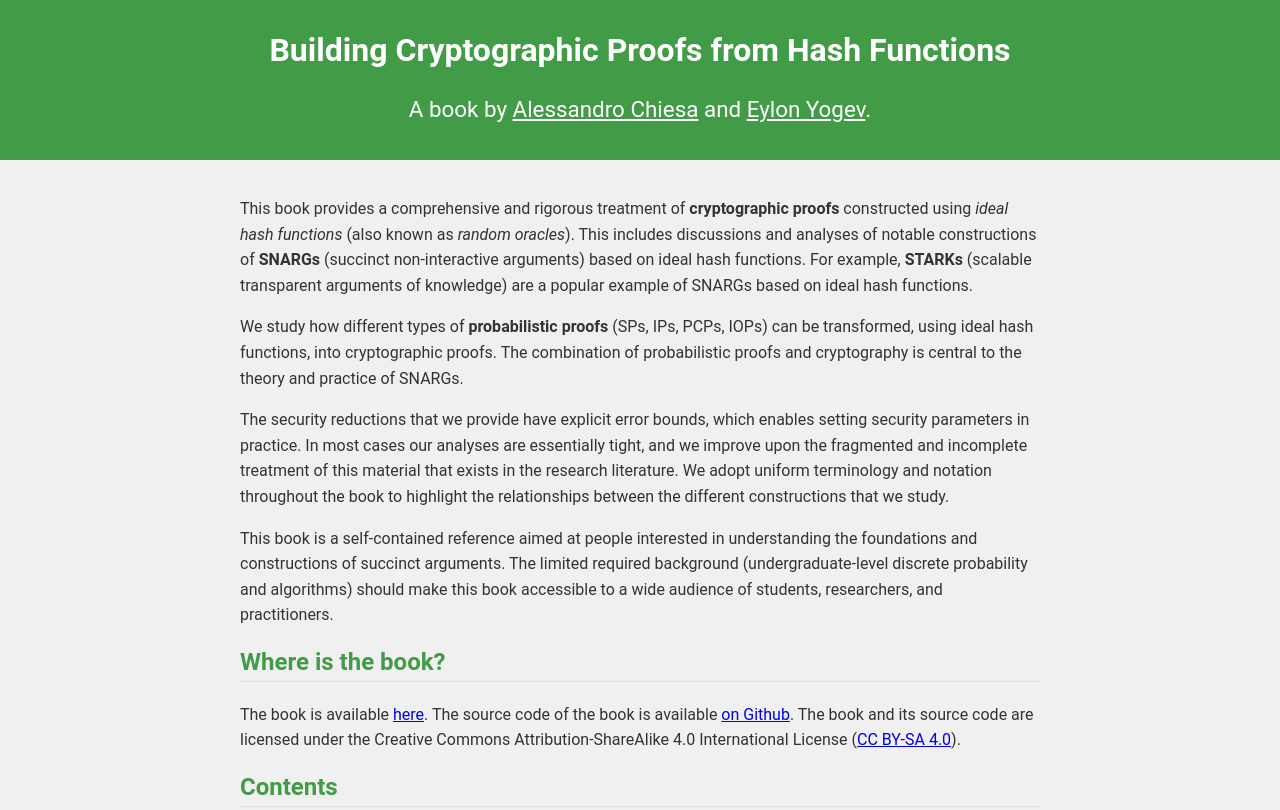
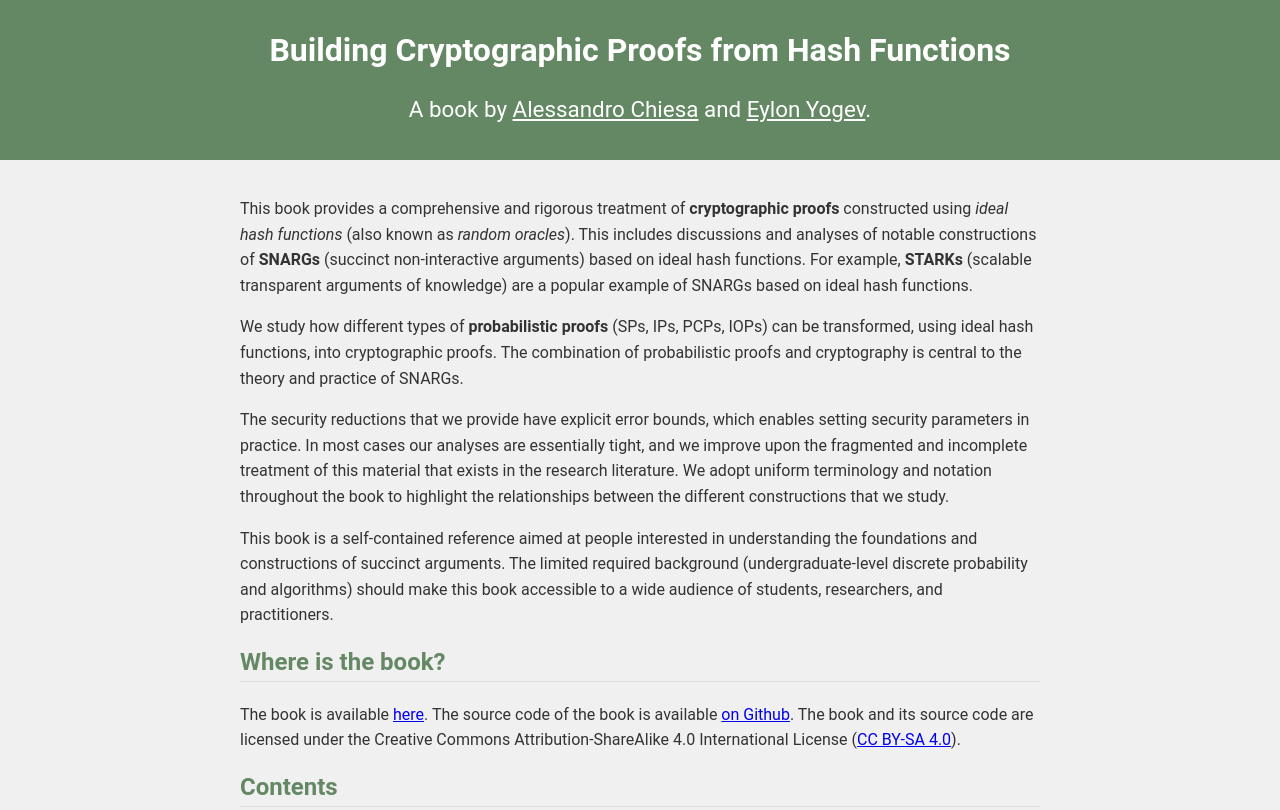
Before and after one commit to hash-based-snargs-book/hash-based-snargs-book.github.io, a plain HTML site: page index.html in a window 1280 px wide. Shown: the top 810 px of the page. Drawn offline with Linux system fonts and the light colour scheme.

Commit message:
Update index.html

```diff
--- a/index.html
+++ b/index.html
@@ -22,7 +22,7 @@
             color: #333;
         }
         header {
-            background-color: #429B46;
+            background-color: rgba(75, 118, 75, 0.85); /* 50% opacity */
             color: white;
             padding: 10px;
             text-align: center;
@@ -49,7 +49,7 @@
         h2 {
             border-bottom: 1px solid #ddd;
             padding-bottom: 5px;
-            color: #429B46;
+            color: rgba(75, 118, 75, 0.85);
         }
         p {
             line-height: 1.6;
```
